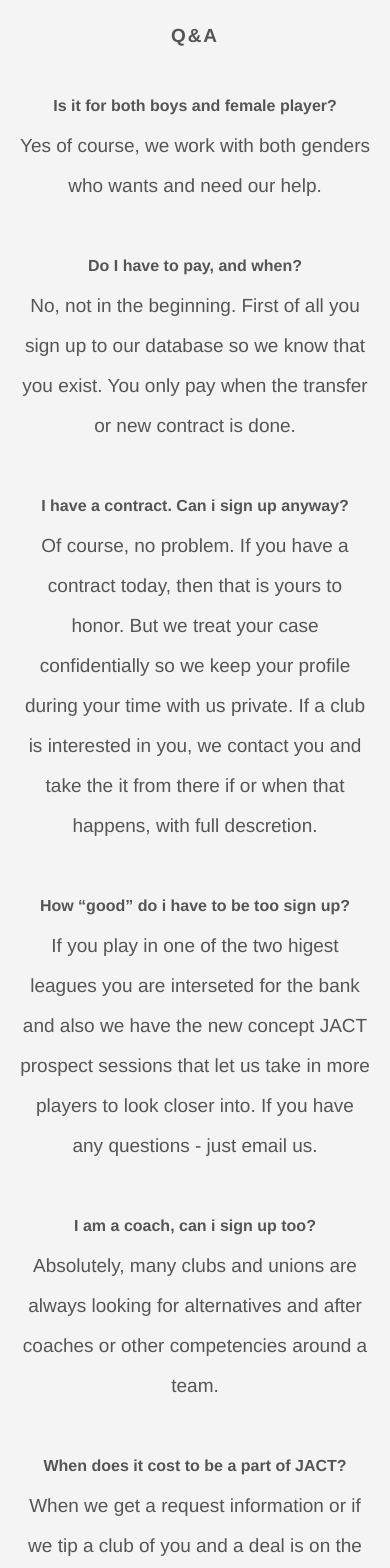
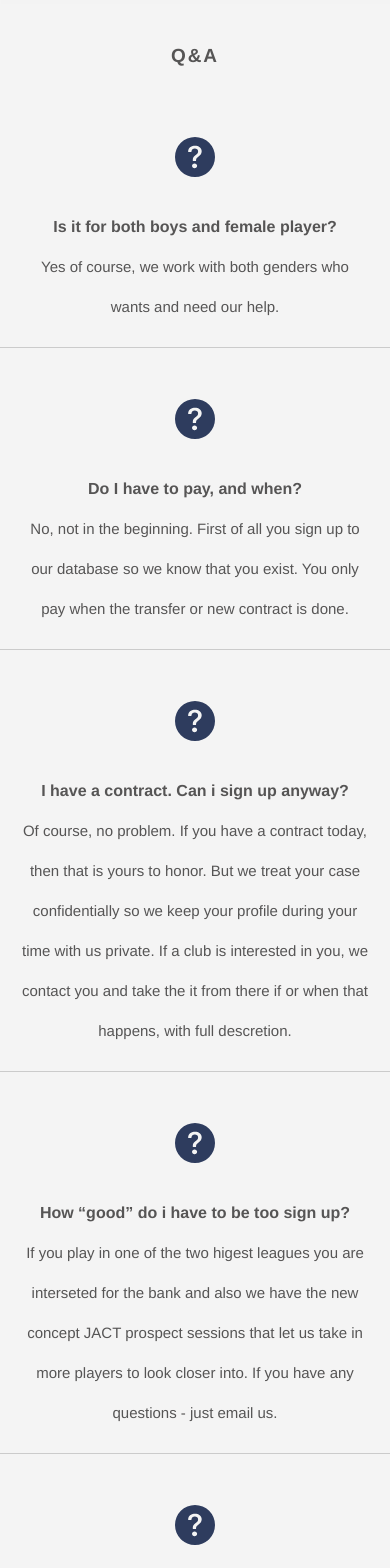
Before and after one commit to chrisMalm/jact-client, a React (Create React App) app: page / in a window 390 px wide. Shown: the part 6080-7648 px from the top of the page. Built offline with nearby package versions, Linux system fonts and the light colour scheme.

Commit message:
css fix for mobile view

```diff
--- a/src/components/Q&A/QandA.js
+++ b/src/components/Q&A/QandA.js
@@ -1,46 +1,73 @@
 import React from 'react';
 import classes from './QandA.module.css'
+import {BsQuestionCircleFill} from 'react-icons/bs'
 
 export const QandA = () => {
     return (
         <div id='qAndA' className={classes.wrapperQandA}>
           <div className={classes.qanda}>Q&A</div>
           <div className={classes.qAndAText}>
-            <span className={classes.paragraph}>
+            <div className={classes.questionIcon}> <BsQuestionCircleFill color='#2e3c5e' size='40px'/></div>
+           <div className={classes.wrapperQuestion}><span className={classes.paragraph}>
             Is it for both boys and female player?
             </span>
-            Yes of course, we work with both genders who wants and need our help.
+            Yes of course, we work with both genders who wants and need our help.</div>
+
           </div>
           <div className={classes.qAndAText}>
+          <div className={classes.questionIcon}> <BsQuestionCircleFill color='#2e3c5e' size='40px'/></div>
+            <div className={classes.wrapperQuestion}>
             <span className={classes.paragraph}>Do I have to pay, and when?</span>
             No, not in the beginning. First of all you sign up to our database so we know that you exist. You only pay when the transfer or new contract is done.
             </div>
+
+          </div>
           <div className={classes.qAndAText}>
+          <div className={classes.questionIcon}> <BsQuestionCircleFill color='#2e3c5e' size='40px'/></div>
+          <div  className={classes.wrapperQuestion}>
           <span className={classes.paragraph}>I have a contract. Can i sign up anyway?</span>
                       Of course, no problem. If you have a contract today, then that is yours to honor. But we treat your case confidentially so we keep your profile during your time with us private.
           If a club is interested in you, we contact you and take the it from there if or when that happens, with full descretion.
+          </div>
+
 
           </div>
           <div className={classes.qAndAText}>
+          <div className={classes.questionIcon}> <BsQuestionCircleFill color='#2e3c5e' size='40px'/></div>
+            <div className={classes.wrapperQuestion}>
             <span className={classes.paragraph}>How “good” do i have to be too sign up?</span>
             If you play in one of the two higest leagues you are interseted for the bank and also we have the new concept JACT prospect sessions that let us take in more players to look closer into. If you have any questions - just email us.
             </div>
+
+          </div>
           <div className={classes.qAndAText}>
+          <div className={classes.questionIcon}> <BsQuestionCircleFill color='#2e3c5e' size='40px'/></div>
+            <div className={classes.wrapperQuestion}>
             <span className={classes.paragraph}>I am a coach, can i sign up too?</span>
             Absolutely, many clubs and unions are always looking for alternatives and after coaches or other competencies around a team.
             </div>
+
+          </div>
           <div className={classes.qAndAText}>
+          <div className={classes.questionIcon}> <BsQuestionCircleFill color='#2e3c5e' size='40px'/></div>
+              <div className={classes.wrapperQuestion}>
               <span className={classes.paragraph}>When does it cost to be a part of JACT?</span>
             When we get a request information or if we tip a club of you and a deal is on the way, you decides if you want to go further, with or without us.
           A transfer is like genuin and taylormade from case to case, most of the the the client we represent pays, but in some case the club takes the economics in the transfer. Depending on the amount of time it takes to make a done deal, the fee is reglated, between 6000 sek and 9000 sek.
+              </div>
+
 
           </div>
           <div className={classes.qAndAText}>
+          <div className={classes.questionIcon}> <BsQuestionCircleFill color='#2e3c5e' size='40px'/></div>
+            <div className={classes.wrapperQuestion}>
             <span className={classes.paragraph}>Why should I be in the playerbank?</span>
             The floorballscene is growing, fast, and we see a big developement in the “big 4” countries regarding new players crossing the different boarders and leagues.
 Just becuse you are in the bank doesn´t  mean you have too change your situation, it only gives you alternative and opportunities to try something new.
 
             </div>
+
+          </div>
         </div>
       );
 }
--- a/src/components/Q&A/QandA.module.css
+++ b/src/components/Q&A/QandA.module.css
@@ -4,31 +4,38 @@
     display: flex;
     flex-direction: column;
     font-size: 19px;
-    padding-top: 30px;
+    padding-top: 50px;
     line-height: 40px;
   }
 
   .qAndAText {
     align-items: center;
-    width: 50%;
     display: flex;
-    flex-direction: column;
-    justify-content: center;
     padding: 20px;
-    text-align: center;
     width: 100%;
     color: #565555;
+    border-bottom: 1px solid #cbcbcb;
   }
   .paragraph{
     font-weight: 600;
   }
   .qanda{
 
-font-size: 19px;
+font-size: 22px;
     font-weight: 600;
     margin-bottom: 10px;
     letter-spacing: 0.1em;
+    color: #565555;
+    padding-left: 50px;
   }
+
+  .questionIcon{
+margin: 30px;
+ }
+ .wrapperQuestion{
+   display: flex;
+   flex-direction: column;
+ }
 
   /* mobile view  */
 
@@ -36,6 +43,7 @@ font-size: 19px;
     .wrapperQandA{
       flex-direction: column;
       color: #565555;
+      text-align: center;
     }
     .qanda{
       font-size: 19px;
@@ -46,6 +54,7 @@ font-size: 19px;
       .qAndAText{
         width: 100%;
         flex-direction: column;
+        font-size: 15px;
 
       }
       .paragraph{
```
Lines whose indentation alone changed are shown as unchanged.
